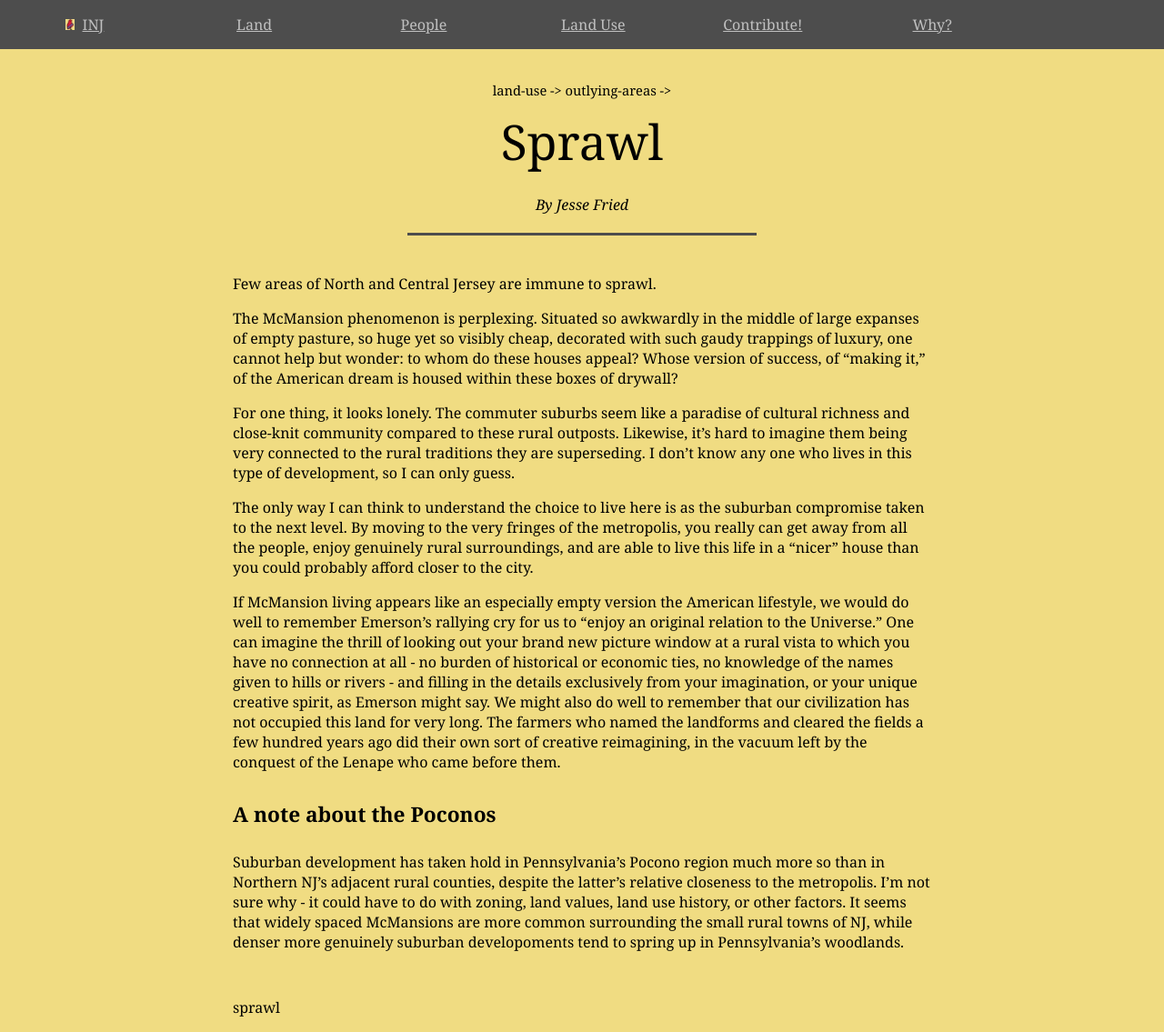
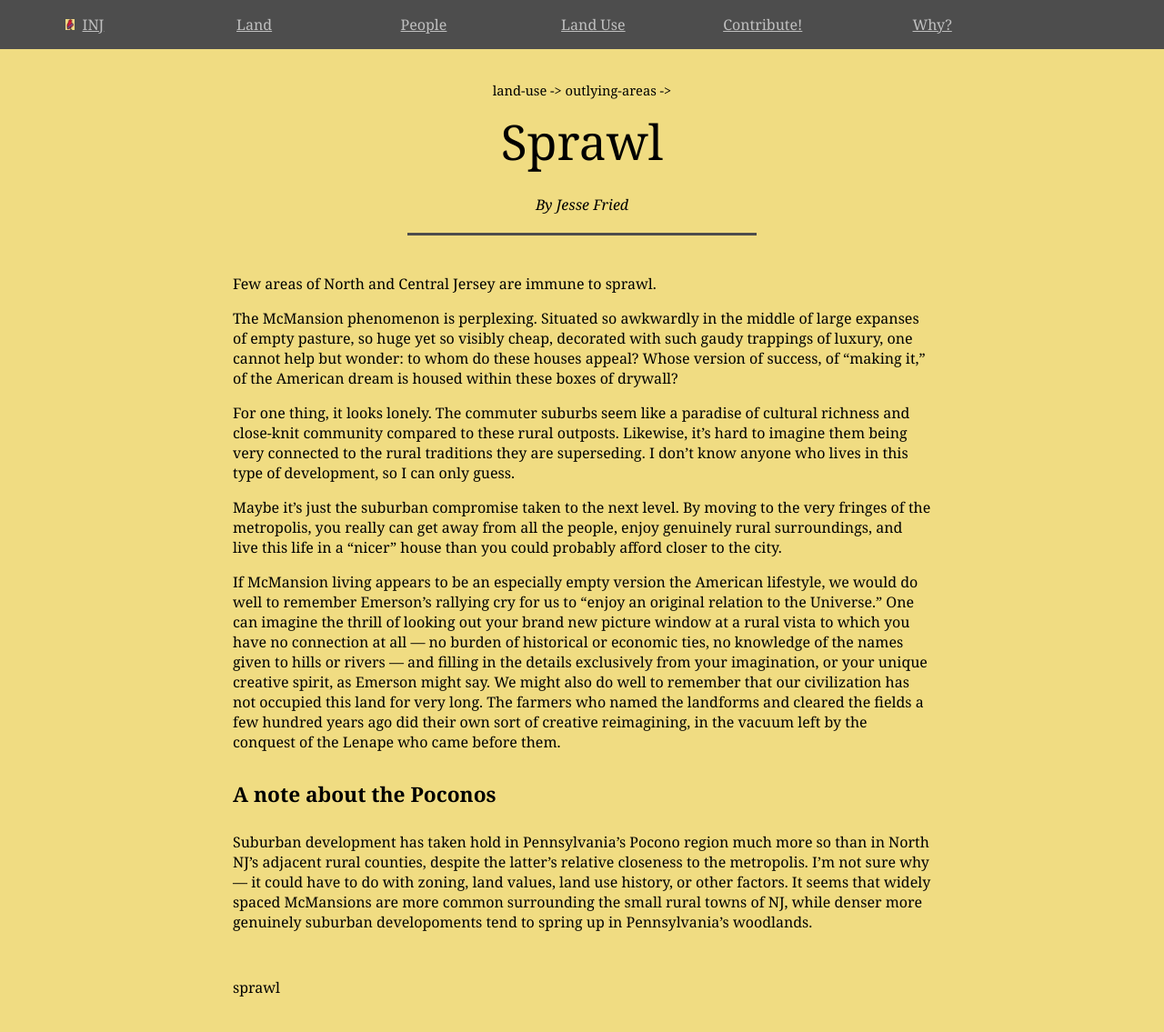
Before and after one commit to jonfried/oakafee.github.io, a Jekyll site: the page built from _posts/2016-09-23-sprawl.md, in a window 1280 px wide. Shown: the whole page at 91% size. Built offline with Jekyll 4.4.1, drawn with Linux system fonts in a browser that asks for light colours; after the commit the page ends 1113 px from its top, so only the background shows below that.

Commit message:
10/25/16 - sprawl

```diff
--- a/_posts/2016-09-23-sprawl.md
+++ b/_posts/2016-09-23-sprawl.md
@@ -12,12 +12,12 @@ Few areas of North and Central Jersey are immune to sprawl.
 
 The McMansion phenomenon is perplexing. Situated so awkwardly in the middle of large expanses of empty pasture, so huge yet so visibly cheap, decorated with such gaudy trappings of luxury, one cannot help but wonder: to whom do these houses appeal? Whose version of success, of "making it," of the American dream is housed within these boxes of drywall?
 
-For one thing, it looks lonely. The commuter suburbs seem like a paradise of cultural richness and close-knit community compared to these rural outposts. Likewise, it's hard to imagine them being very connected to the rural traditions they are superseding. I don't know any one who lives in this type of development, so I can only guess.
+For one thing, it looks lonely. The commuter suburbs seem like a paradise of cultural richness and close-knit community compared to these rural outposts. Likewise, it's hard to imagine them being very connected to the rural traditions they are superseding. I don't know anyone who lives in this type of development, so I can only guess.
 
-The only way I can think to understand the choice to live here is as the suburban compromise taken to the next level. By moving to the very fringes of the metropolis, you really can get away from all the people, enjoy genuinely rural surroundings, and are able to live this life in a "nicer" house than you could probably afford closer to the city.
+Maybe it's just the suburban compromise taken to the next level. By moving to the very fringes of the metropolis, you really can get away from all the people, enjoy genuinely rural surroundings, and live this life in a "nicer" house than you could probably afford closer to the city.
 
-If McMansion living appears like an especially empty version the American lifestyle, we would do well to remember Emerson's rallying cry for us to "enjoy an original relation to the Universe." One can imagine the thrill of looking out your brand new picture window at a rural vista to which you have no connection at all - no burden of historical or economic ties, no knowledge of the names given to hills or rivers - and filling in the details exclusively from your imagination, or your unique creative spirit, as Emerson might say. We might also do well to remember that our civilization has not occupied this land for very long. The farmers who named the landforms and cleared the fields a few hundred years ago did their own sort of creative reimagining, in the vacuum left by the conquest of the Lenape who came before them.
+If McMansion living appears to be an especially empty version the American lifestyle, we would do well to remember Emerson's rallying cry for us to "enjoy an original relation to the Universe." One can imagine the thrill of looking out your brand new picture window at a rural vista to which you have no connection at all — no burden of historical or economic ties, no knowledge of the names given to hills or rivers — and filling in the details exclusively from your imagination, or your unique creative spirit, as Emerson might say. We might also do well to remember that our civilization has not occupied this land for very long. The farmers who named the landforms and cleared the fields a few hundred years ago did their own sort of creative reimagining, in the vacuum left by the conquest of the Lenape who came before them.
 
 ## A note about the Poconos
 
-Suburban development has taken hold in Pennsylvania's Pocono region much more so than in Northern NJ's adjacent rural counties, despite the latter's relative closeness to the metropolis. I'm not sure why - it could have to do with zoning, land values, land use history, or other factors. It seems that widely spaced McMansions are more common surrounding the small rural towns of NJ, while denser more genuinely suburban developoments tend to spring up in Pennsylvania's woodlands.
+Suburban development has taken hold in Pennsylvania's Pocono region much more so than in North NJ's adjacent rural counties, despite the latter's relative closeness to the metropolis. I'm not sure why — it could have to do with zoning, land values, land use history, or other factors. It seems that widely spaced McMansions are more common surrounding the small rural towns of NJ, while denser more genuinely suburban developoments tend to spring up in Pennsylvania's woodlands.
```
